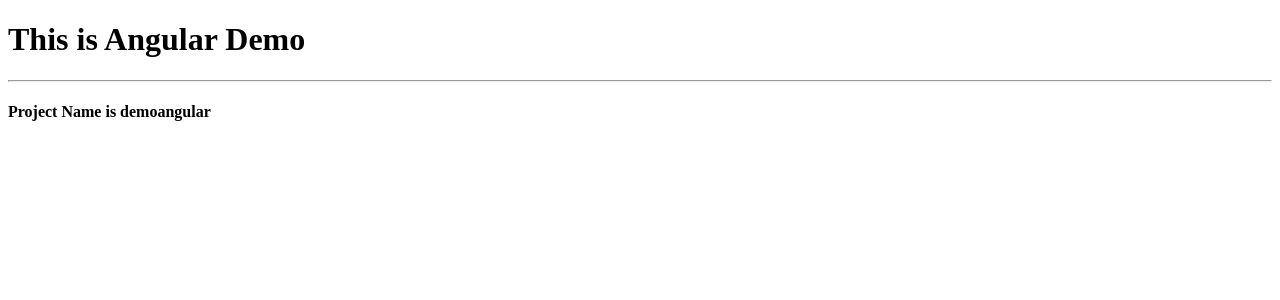
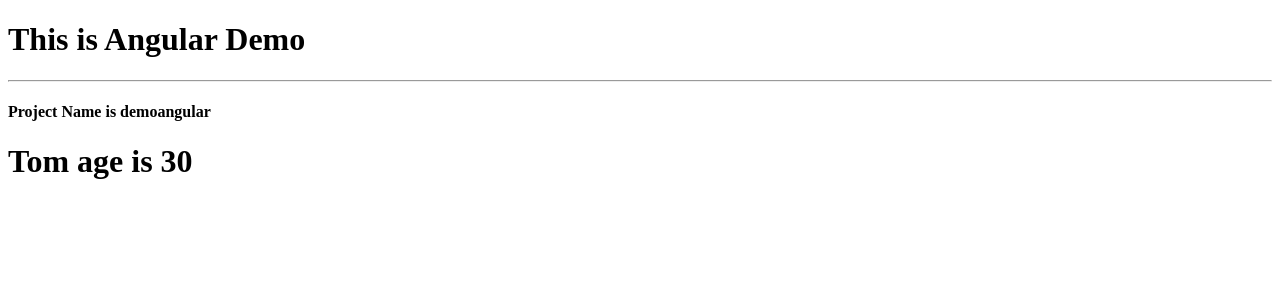
Before and after one commit to akbtech17/angular-lit-training, an Angular app in the folder demoangular/: page / in a window 1280 px wide. Shown: the top 300 px of the page. Built offline with nearby package versions, Linux system fonts and the light colour scheme.

Commit message:
data binding ts with html

```diff
--- a/demoangular/src/app/app.component.html
+++ b/demoangular/src/app/app.component.html
@@ -1,3 +1,4 @@
 <h1>This is Angular Demo</h1>
 <hr>
 <h4>Project Name is {{title}}</h4>
+<app-mycomponent></app-mycomponent>
--- a/demoangular/src/app/mycomponent/mycomponent.component.html
+++ b/demoangular/src/app/mycomponent/mycomponent.component.html
@@ -1 +1 @@
-<p>mycomponent works!</p>
+<h1>{{name}} age is {{age}}</h1>
--- a/demoangular/src/app/mycomponent/mycomponent.component.ts
+++ b/demoangular/src/app/mycomponent/mycomponent.component.ts
@@ -6,10 +6,12 @@
   styleUrls: ['./mycomponent.component.css']
 })
 export class MycomponentComponent implements OnInit {
+  name: string = 'Tom'
+  age: number = 30
 
   constructor() { }
 
   ngOnInit(): void {
+
   }
-
 }
```
